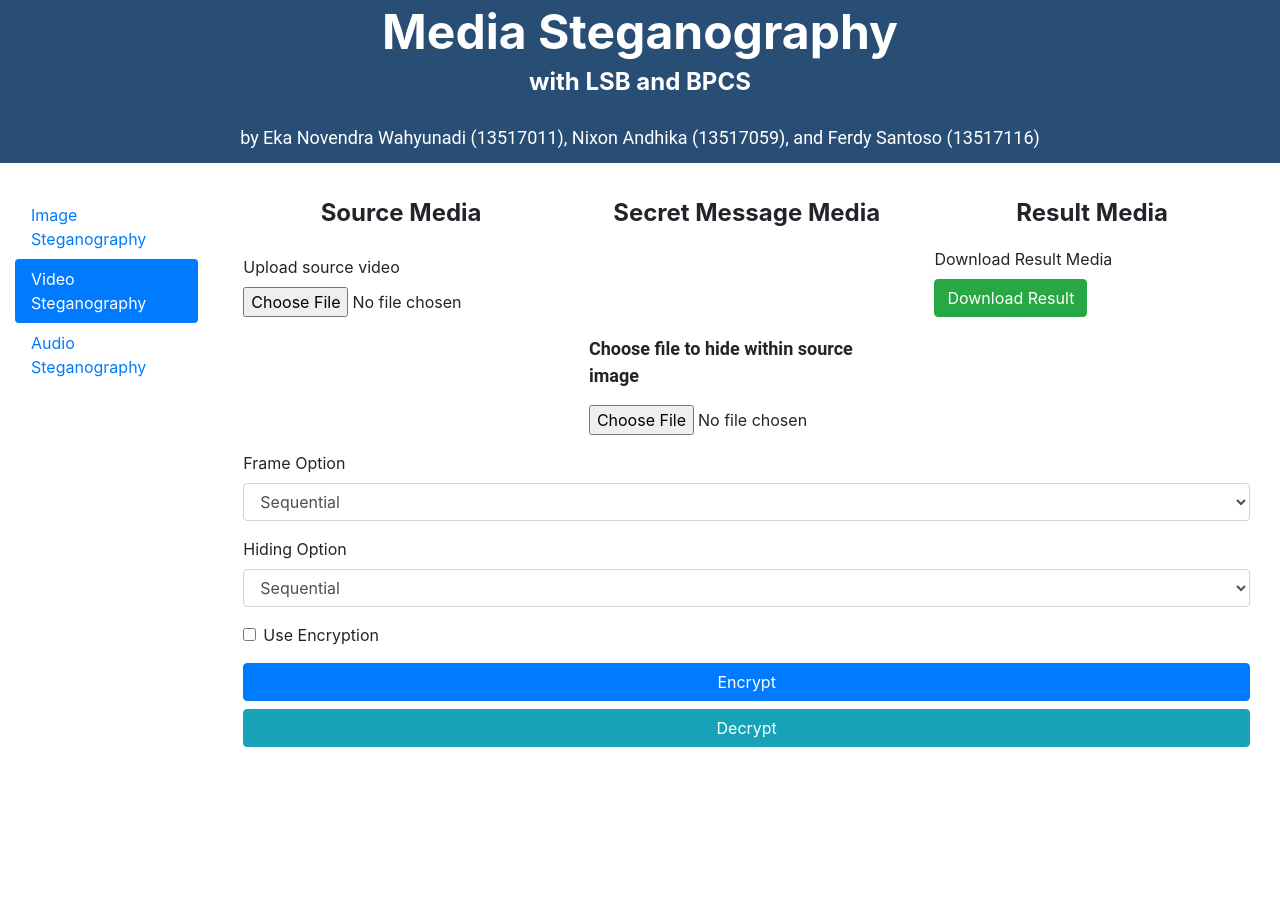
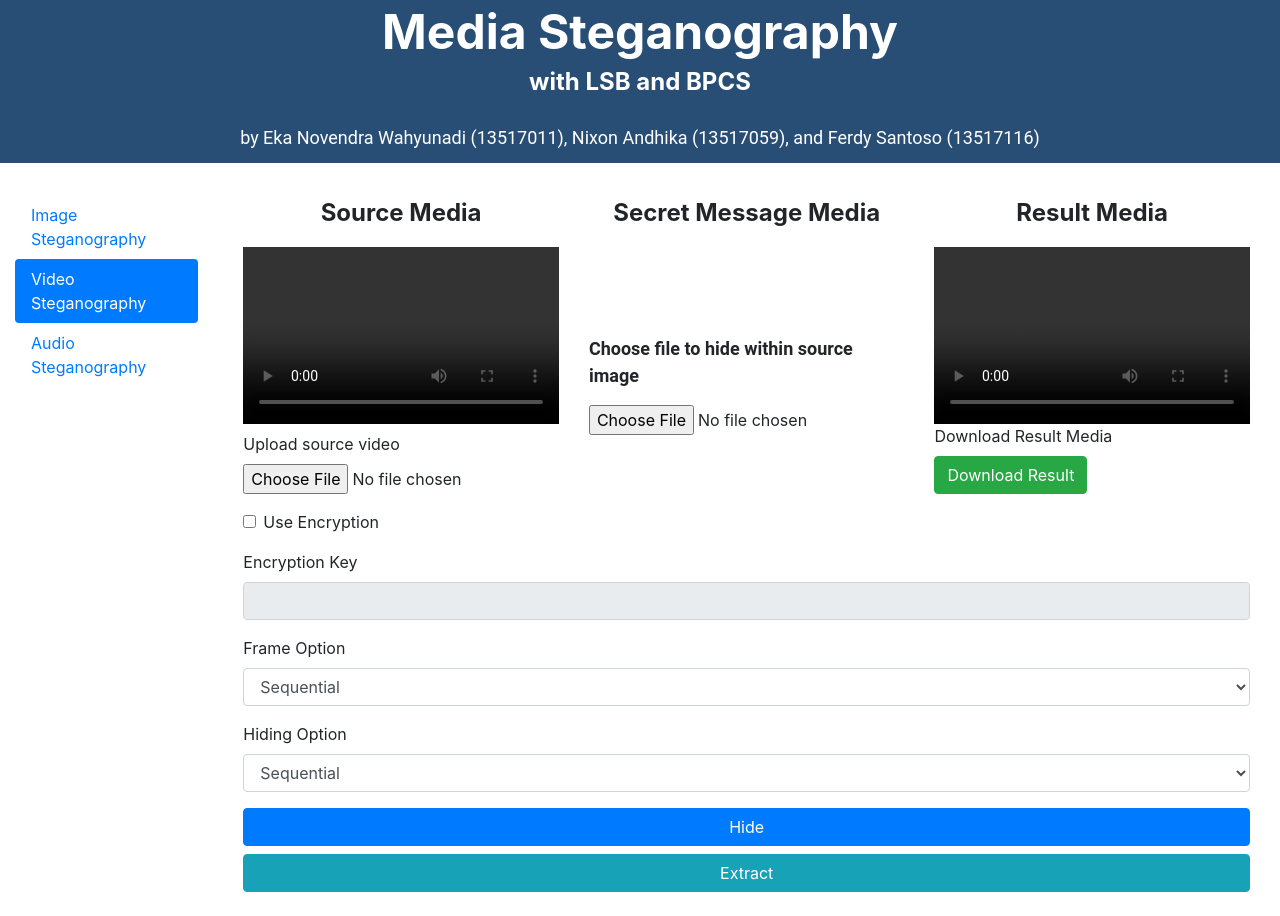
Before and after one commit to novendraw/media-steganography, a React (Create React App) app: page / in a window 1280 px wide. Both pictures are taken after a click on the tab "Video Steganography". Before the commit the page ends 800 px from the top, so only its background shows below. Built offline with nearby package versions, Linux system fonts and the light colour scheme.

Commit message:
Match UI to image-steganography

```diff
--- a/src/Steganography/Video.js
+++ b/src/Steganography/Video.js
@@ -40,10 +40,11 @@ export default class Video extends React.PureComponent {
       resultVid: null,
       seed: null,
       resultVidFilename: null,
+      useEncryption: false,
     };
   }
 
-  encrypt(plainText, message, messageFilename, frameOption, hidingOption, useEncryption, key, seed) {
+  LSBEmbed(plainText, message, messageFilename, frameOption, hidingOption, useEncryption, key, seed) {
     //ENCRYPTION ALGORITHM
     // Read AVI File
     let riff = new RIFFFile();
@@ -179,7 +180,7 @@ export default class Video extends React.PureComponent {
 
   }
 
-  decrypt(cipherText, useEncryption, key, seed) {
+  LSBExtract(cipherText, useEncryption, key, seed) {
     //DECRYPTION ALGORITHM
     // Read AVI File
     let riff = new RIFFFile();
@@ -320,66 +321,64 @@ export default class Video extends React.PureComponent {
     let sourceVid = event.target.inputSourceVid;
     let message = event.target.inputMessage;
     let messageFilename
-    if (this.action === "encrypt") {
+    if (this.action === "LSBEmbed" && sourceVid.files.length > 0 && message.files.length > 0) {
       messageFilename = message.files[0].name
     }
+    else if (this.action === "LSBEmbed" && (sourceVid.files.length <= 0 || message.files.length <= 0)) {
+      alert("Source Media and Message Media must Exist!");
+      return
+    }
 
-    if ((this.action === 'encrypt' && sourceVid.files.length > 0 && message.files.length > 0) || (this.action === 'decrypt' && sourceVid.files.length > 0)) {
+    if ((this.action === 'LSBEmbed' && sourceVid.files.length > 0 && message.files.length > 0) || (this.action === 'LSBExtract' && sourceVid.files.length > 0)) {
       let { sourceVid, message } = this.state;
       let frameOption = event.target.frameOption.value;
       let useEncryption = event.target.useEncryption.checked;
       let hidingOption = event.target.hidingOption.value;
-      if (this.action === 'decrypt') {
+      let key = event.target.key.value;
+
+      if (this.action === 'LSBExtract') {
         message = new File([""], "filename");
       }
       let readResult = readTwoFiles(sourceVid, message);
       var seed;
-      let key = "-1";
+
       readResult.then(([sourceArray, messageArray]) => {
         let sourceBuffer = new Uint8Array(sourceArray);
         let messageBuffer = new Uint8Array(messageArray);
-        if (this.action === "encrypt") {
+        if (this.action === "LSBEmbed") {
           //CALL ENCRYPTION WITH NECESSARY PARAMS
           if (useEncryption) {
-            key = prompt("Enter your key for Encryption:");
             if (key === null || key === "") {
-              alert("Encryption cancelled");
+              alert("Encryption cancelled. Provide key for encryption.");
               return;
             }
           }
-          else {
           if (hidingOption === 'random' || frameOption === 'random') {
-              key = prompt("Enter your encryption key for random seed:");
             if (key === null || key === "") {
-                alert("Encryption cancelled");
+              alert("Encryption cancelled. Provide key for random seed.");
               return;
-              }
             }
           }
           seed = this.getSeedFromKey(key)
           this.setState({ seed: seed})
-          this.encrypt(sourceBuffer, messageBuffer, messageFilename, frameOption, hidingOption, useEncryption, key, seed);
+          this.LSBEmbed(sourceBuffer, messageBuffer, messageFilename, frameOption, hidingOption, useEncryption, key, seed);
         } else {
           //CALL DECRYPTIOn WITH NECESSARY PARAMS
           if (useEncryption) {
-            key = prompt("Enter your key for Decryption:");
             if (key === null || key === "") {
-              alert("Decryption cancelled");
+              alert("Decryption cancelled. Provide key for decryption.");
               return;
             }
           }
-          else {
           if (hidingOption === 'random' || frameOption === 'random') {
-              key = prompt("Enter your decryption key for random seed:");
             if (key === null || key === "") {
-                alert("Decryption cancelled");
+              alert("Decryption cancelled. Provide key for random seed.");
               return;
-              }
             }
           }
           seed = this.getSeedFromKey(key)
           this.setState({ seed: seed })
-          this.decrypt(sourceBuffer, useEncryption, key, seed);
+          this.LSBExtract(sourceBuffer, useEncryption, key, seed);
         }
       });
     } else {
@@ -411,8 +410,12 @@ export default class Video extends React.PureComponent {
     }
   }
 
+  toggleEncryption = (event) => {
+    this.setState({ useEncryption: event.target.checked });
+  }
+
   render() {
-    const { sourceVidURL, messageURL, resultVid, resultVidURL, resultVidFilename} = this.state;
+    const { sourceVidURL, messageURL, resultVid, resultVidURL, resultVidFilename, useEncryption} = this.state;
     return (
       <React.Fragment>
         <Form onSubmit={this.handleSubmit} className="margin-bottom-md">
@@ -422,9 +425,9 @@ export default class Video extends React.PureComponent {
                 Source Media
               </div>
               <div className="content-center full-width margin-bottom-xs">
-                {/* <ResponsiveEmbed aspectRatio="16by9">
+                <ResponsiveEmbed aspectRatio="16by9">
                   <video src={sourceVidURL} className="full-height" controls/>
-                </ResponsiveEmbed> */}
+                </ResponsiveEmbed>
               </div>
               <Form.Group>
                 <Form.File id="inputSourceVid" label="Upload source video" onChange={(e) => this.renderVid(e.target.files, "source")} accept="video/avi"/>
@@ -448,9 +451,9 @@ export default class Video extends React.PureComponent {
                 Result Media
               </div>
               <div className="full-width margin-bottom-xs">
-                {/* <ResponsiveEmbed aspectRatio="16by9">
+                <ResponsiveEmbed aspectRatio="16by9">
                   <video src={resultVidURL} className="full-height" controls/>
-                </ResponsiveEmbed> */}
+                </ResponsiveEmbed>
                 Download Result Media
               </div>
               <Button
@@ -466,6 +469,23 @@ export default class Video extends React.PureComponent {
           </Row>
           <Row>
             <Col>
+              <Form.Group controlId="useEncryption">
+                <Form.Check
+                  type="checkbox"
+                  label="Use Encryption"
+                  onChange={this.toggleEncryption}
+                />
+              </Form.Group>
+              <Form.Group controlId="key">
+                <Form.Label>Encryption Key</Form.Label>
+                <Form.Control
+                  type="text"
+                  readOnly={!useEncryption}
+                  ref={(ref) => {
+                    this.key = ref;
+                  }}
+                />
+              </Form.Group>
               <Form.Group controlId="frameOption">
                 <Form.Label>Frame Option</Form.Label>
                 <Form.Control as="select">
@@ -480,30 +500,24 @@ export default class Video extends React.PureComponent {
                   <option value="random">Random</option>
                 </Form.Control>
               </Form.Group>
-              <Form.Group controlId="useEncryption">
-                <Form.Check
-                  type="checkbox"
-                  label="Use Encryption"
-                />
-              </Form.Group>
               <Button
                 variant="primary"
                 type="submit"
                 className="full-width margin-bottom-xs"
-                onClick={() => (this.action = "encrypt")}
+                onClick={() => (this.action = "LSBEmbed")}
               >
                 {" "}
-                Encrypt
+                Hide
               </Button>
 
               <Button
                 variant="info"
                 type="submit"
                 className="full-width"
-                onClick={() => (this.action = "decrypt")}
+                onClick={() => (this.action = "LSBExtract")}
               >
                 {" "}
-                Decrypt
+                Extract
               </Button>
             </Col>
           </Row>
```
Lines whose indentation alone changed are shown as unchanged.
